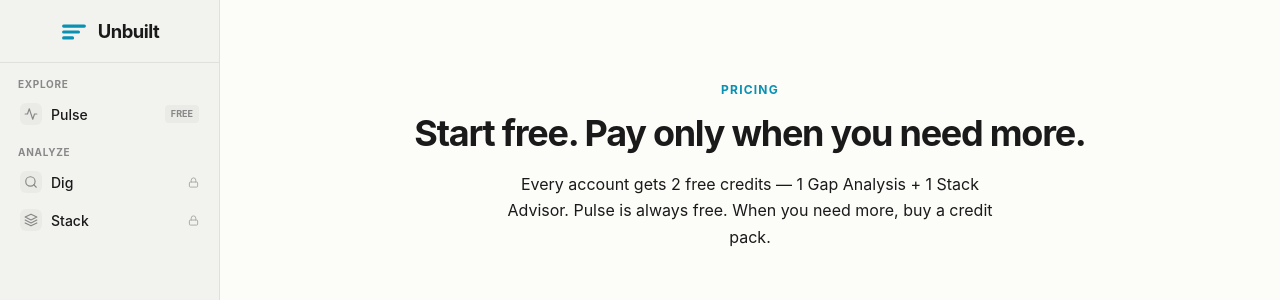
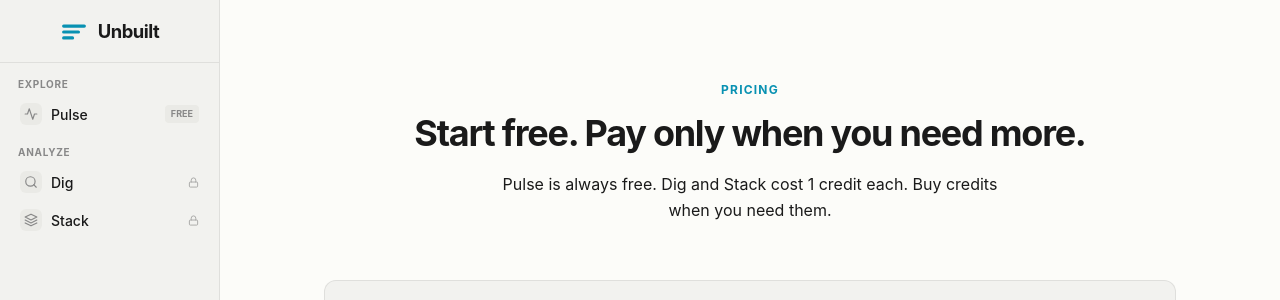
Before and after one commit to sametduman00/unbuilt, a Next.js app: page /pricing in a window 1280 px wide. Shown: the top 300 px of the page. Built offline with nearby package versions, Linux system fonts and the light colour scheme; no server answers.

Commit message:
feat: remove 2 free credits - new users start with 0 credits

```diff
--- a/app/lib/credits.ts
+++ b/app/lib/credits.ts
@@ -29,6 +29,6 @@
     .eq("user_id", userId)
     .single();
   if (!data) {
-    await supabase.from("user_credits").insert({ user_id: userId, credits: 2 });
+    await supabase.from("user_credits").insert({ user_id: userId, credits: 0 });
   }
 }
--- a/app/pricing/page.tsx
+++ b/app/pricing/page.tsx
@@ -118,7 +118,7 @@
           Start free. Pay only when you need more.
         </h1>
         <p style={{ fontSize: 16, color: "var(--clr-muted)", maxWidth: 520, margin: "0 auto" }}>
-          Every account gets 2 free credits — 1 Gap Analysis + 1 Stack Advisor. Pulse is always free. When you need more, buy a credit pack.
+          Pulse is always free. Dig and Stack cost 1 credit each. Buy credits when you need them.
         </p>
       </div>
 
```
